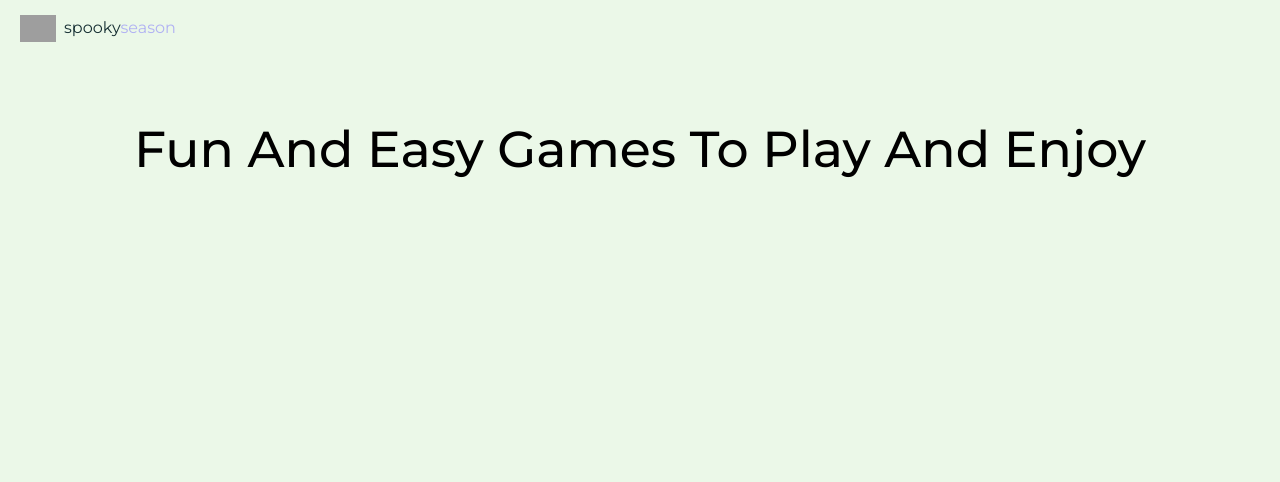
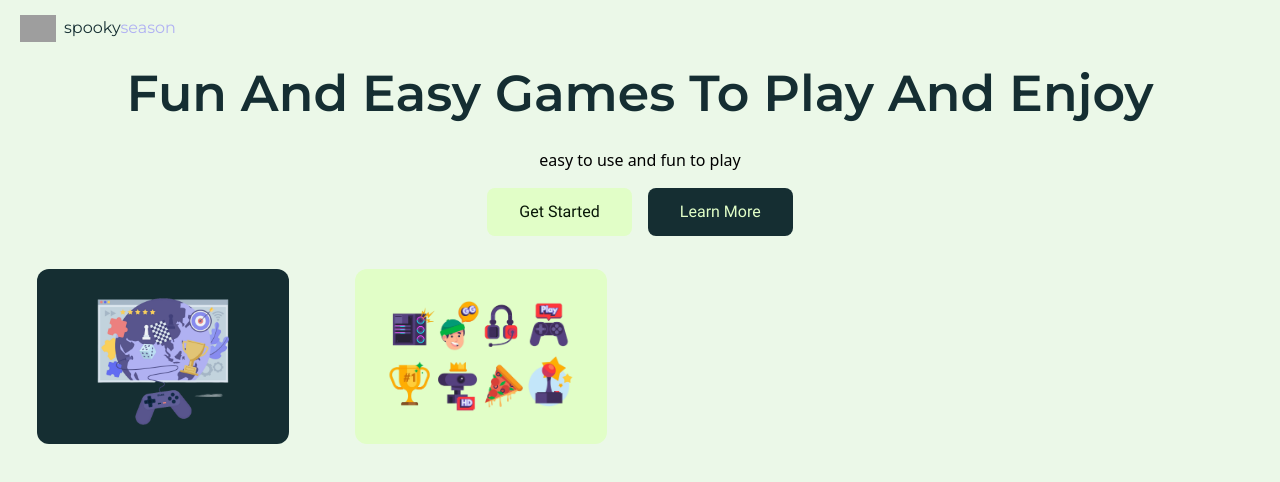
Before and after one commit to mungaimichael/easyquiz, a React (Vite) app: page / in a window 1280 px wide. Shown: the top 482 px of the page. Built offline with nearby package versions, Linux system fonts and the light colour scheme; grey boxes are pictures that could not be loaded.

Commit message:
chore:added hero section

```diff
--- a/src/components/Hero/index.tsx
+++ b/src/components/Hero/index.tsx
@@ -1,11 +1,50 @@
 export default  function Hero () {
     return (
         <div
-        className=" h-full w-full flex flex-col pt-14 "
+        className=" h-full w-full flex flex-col justify-around items-center "
         >
-            <h3 className="font-heading font-medium capitalize text-4xl  text-center ">
-                Fun and easy games to play and enjoy
-            </h3>
+            <div
+                className="h-full w-full flex flex-col  gap-4 items-center"
+            >
+                <h3 className=" text-secondary font-heading font-semibold  capitalize text-4xl  text-center ">
+                    Fun and easy games to play and enjoy
+                </h3>
+                <p className="  lowercase text-md  text-center ">
+                    easy to use and fun to play
+                </p>
+                <div
+                className="w-full flex justify-center gap-4"
+                >
+                    <button className="bg-accent text-text py-3 px-8 rounded-lg font-body">
+                        Get Started
+                    </button>
+                    <button className="bg-secondary text-accent rounded-lg py-3 px-8 font-body ">
+                        Learn More</button>
+                </div>
+                <div
+                    className={"grid grid-cols-1 gap-4 md:grid-cols-2 lg:grid-cols-4 place-items-center"}
+                >
+                    <div
+                        className="w-5/6 h-5/6 rounded-xl flex justify-center items-center bg-secondary"
+                    >
+                        <img
+                            src="/images/1.png"
+                            alt="1"
+                            className="w-5/6 h-full object-contain"
+                        />
+                    </div>
+                    <div
+                        className="w-5/6 h-5/6 rounded-xl flex justify-center items-center bg-accent"
+                    >
+                        <img
+                            src="/images/2.png"
+                            alt="2"
+                            className="w-5/6 h-full object-contain"
+                        />
+                    </div>
+                </div>
+            </div>
+
         </div>
     )
 }
```
